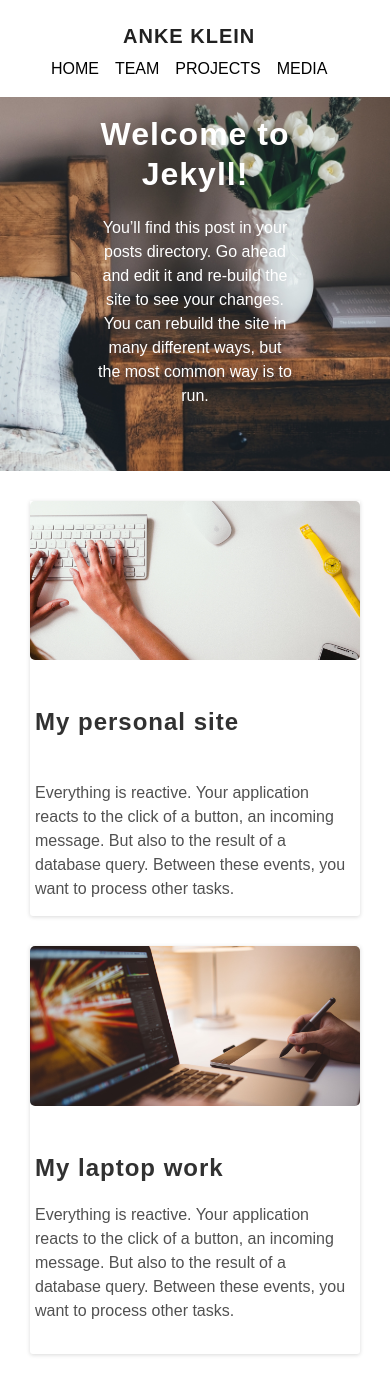
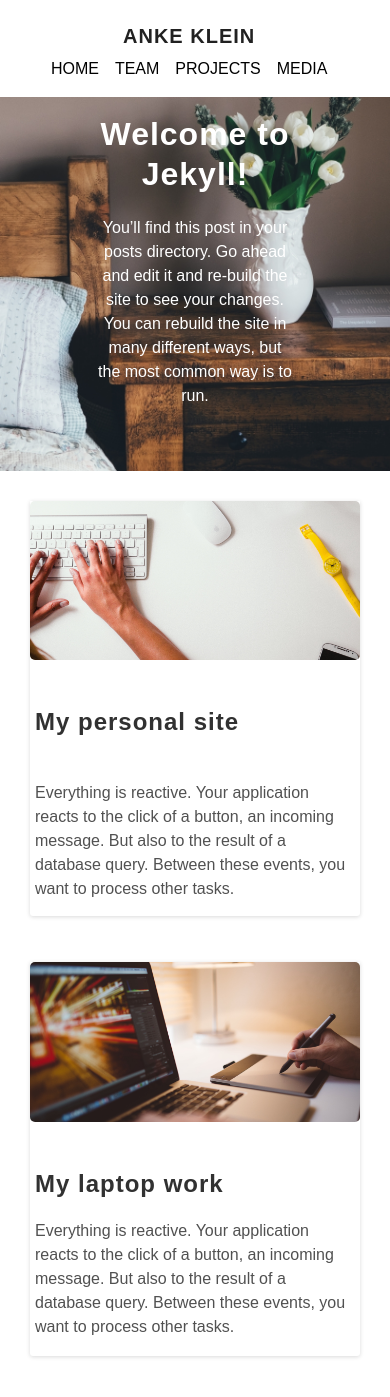
Before and after one commit to kibaangstde/ankeklein.github.io, a Jekyll site: the page built from index.html, in a window 390 px wide and 1400 px high, scrolled down 43 px. Shown: the top 1397 px of the window. Built offline with Jekyll 4.4.1, drawn with Linux system fonts in a browser that asks for light colours; the list of posts is cut into pages by our own code.

Commit message:
iphone fixes

```diff
--- a/_sass/_layout.scss
+++ b/_sass/_layout.scss
@@ -223,9 +223,10 @@
   margin-bottom: 30px;
   border-radius: 0 0 3px 3px;
   box-shadow: 0 1px 4px rgba(0, 0, 0, 0.15);
+  height: 90%;
 }
 
 .article-content {
   padding: 15px 5px;
-  max-height: 15rem;
+  height: 50%;
 }
```
